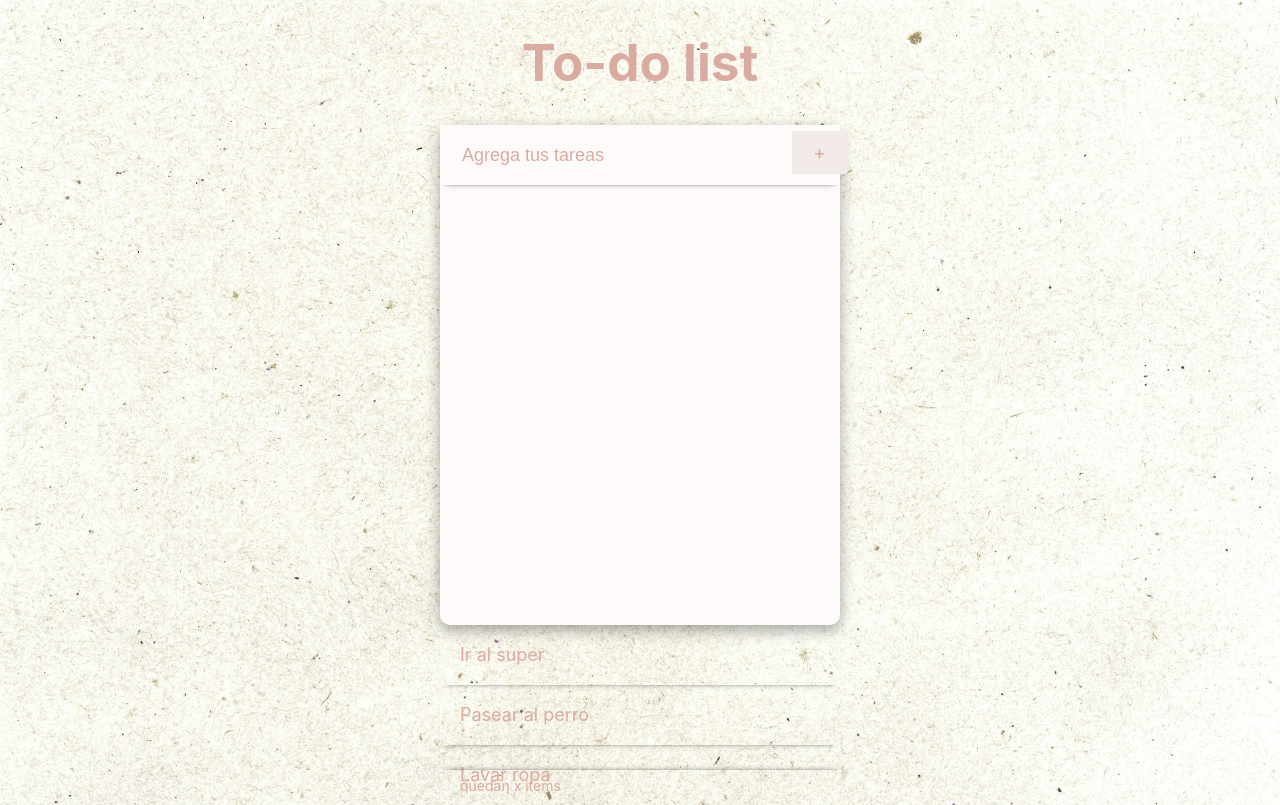
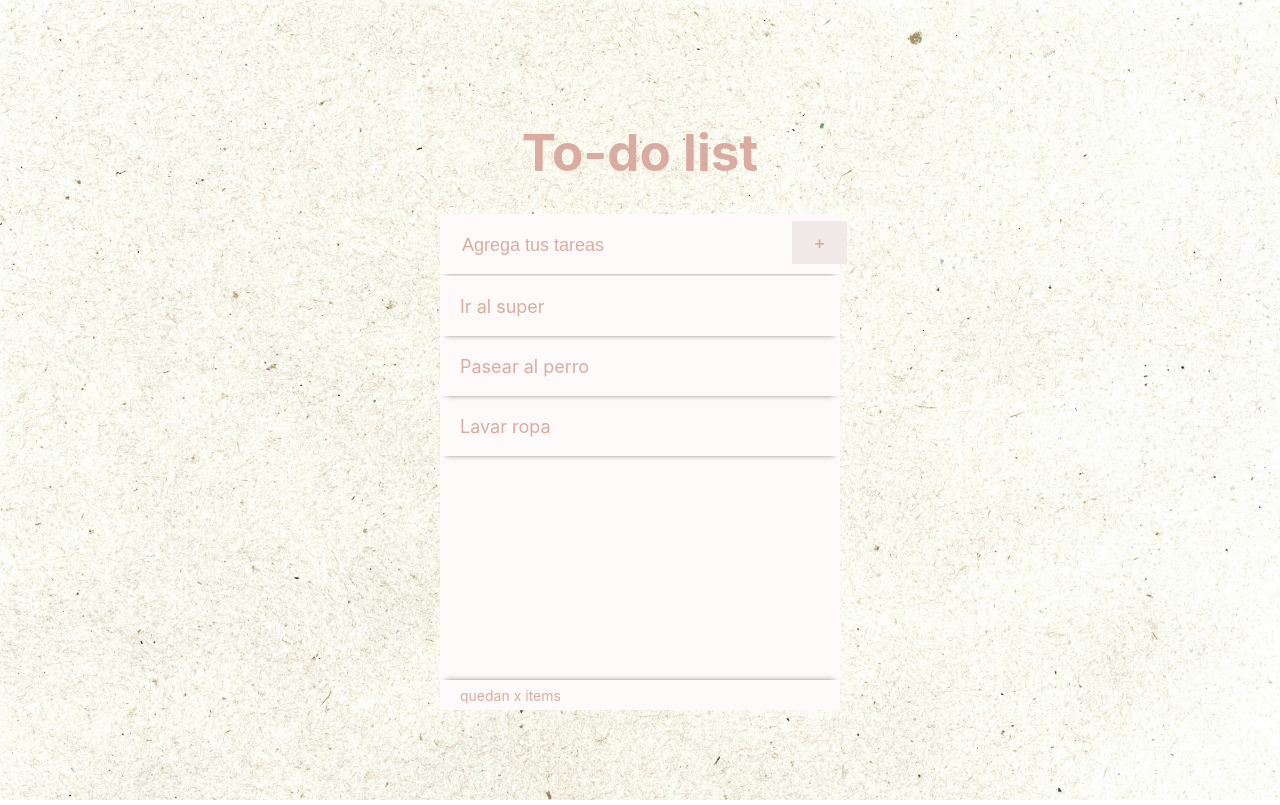
Before and after one commit to AmbrosioRHC/todo-fetch, a React (Vite) app: page / in a window 1280 px wide. Built offline with nearby package versions, Linux system fonts and the light colour scheme.

Commit message:
cotinuando la edición

```diff
--- a/src/App.css
+++ b/src/App.css
@@ -18,10 +18,9 @@ body {
 .card {
   position: relative;
   width: 400px;
-  height: 500px;
+  height: 71px;
   background-color: rgb(253, 250, 249);
-  box-shadow: rgba(0, 0, 0, 0.35) 0px 5px 15px;
-  border-radius: 10px;
+  /* box-shadow: rgba(0, 0, 0, 0.35) 0px 5px 15px; */
 }
 
 .textInput {
@@ -105,3 +104,12 @@ body {
   border: none;
   cursor: pointer;
 }
+
+.tareas{
+  position: relative;
+  width: 400px;
+  height: 434px;
+  background-color: rgb(253, 250, 249);
+  /* box-shadow: rgba(0, 0, 0, 0.35) 0px 5px 15px; */
+  margin-top: -9px;
+}
--- a/src/components/tareas.jsx
+++ b/src/components/tareas.jsx
@@ -1,12 +1,15 @@
-import {useState} from "react";
+import { useState } from "react";
 
 const Tareas = () => {
     return (
         <>
-        <div className="tareaAgregada">Ir al super</div>
-        <div className="tareaAgregada">Pasear al perro</div>
-        <div className="tareaAgregada">Lavar ropa</div>
-        <div className="itemsLeft">quedan x items</div>
+            <div className="tareas">
+                <div className="tareaAgregada">Ir al super</div>
+                <div className="tareaAgregada">Pasear al perro</div>
+                <div className="tareaAgregada">Lavar ropa</div>
+                <div className="itemsLeft">quedan x items</div>
+            </div>
+
         </>
 
     )
```
